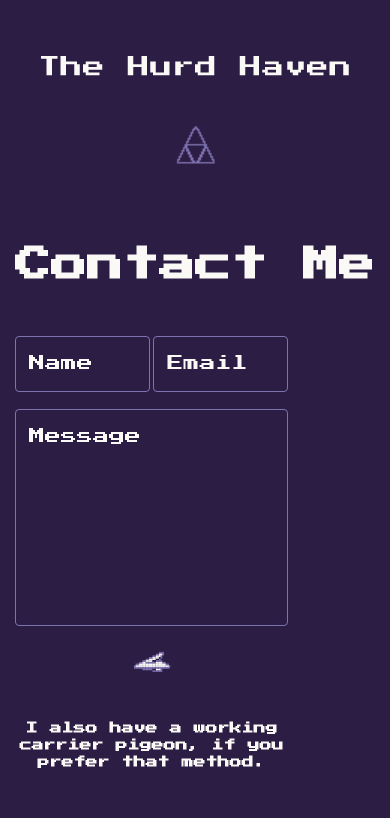
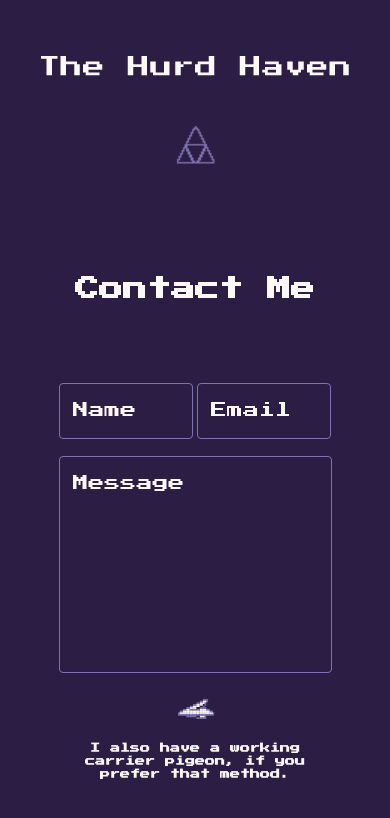
Before and after one commit to J-Henny/Portfolio, a React (Create React App) app in the folder frontend/: page /contact in a window 390 px wide. Shown: the top 818 px of the page. Built offline with nearby package versions, Linux system fonts and the light colour scheme.

Commit message:
finishing contact page

```diff
--- a/frontend/src/pages/Contact.js
+++ b/frontend/src/pages/Contact.js
@@ -22,6 +22,23 @@ const Contact = ({isNight, isMobile}) => {
     return () => clearTimeout(timer);
 
   }, [state]);
+
+  const [dotCount, setDotCount] = useState(1);
+
+  useEffect(() => {
+    const interval = setInterval(() => {
+      setDotCount((prevCount) => (prevCount % 3) + 1);
+    }, 500); // Adjust the interval duration (in milliseconds) as desired
+
+    return () => {
+      clearInterval(interval);
+    };
+  }, []);
+
+  const renderDots = () => {
+    const dots = '.'.repeat(dotCount);
+    return <span>{dots}</span>;
+  };
 
 
   let sendMessage = async () => {
@@ -81,14 +98,22 @@ const Contact = ({isNight, isMobile}) => {
   return (
     <ThemeProvider theme={theme}>
       <div style={{ display: 'flex', width: '100vw', height: '100vh', justifyContent: 'center' }}>
-        <div style={{ marginTop: '25vh' }}>
-          <h3 className='font-link' style={{ textAlign: 'center', color: '#faf9f6', fontSize: '36px' }}>
+        <div style={{ marginTop: isMobile ? '30vh' : '25vh' }}>
+          <h3 className='font-link' style={{ textAlign: 'center', color: '#faf9f6', fontSize: isMobile ? '24px' : '36px' }}>
             Contact Me
           </h3>
-          <Box display="flex" maxWidth="70vw" maxHeight="50vh" flexDirection="column" alignContent="center">
+          <Box display="flex"
+          alignItems="center"
+          justifyContent="center"
+          textAlign="center"
+          maxWidth="70vw"
+          maxHeight="50vh"
+          flexDirection="column"
+          alignContent="center"
+          margin="0 auto">
             <form>
-              <Box display="flex" flexDirection="row" marginTop="2vh" gap="1vw">
-                <TextField fullWidth label="Name" InputProps={{
+              <Box display="flex" flexDirection="row" marginTop={isMobile ? "12vh" : "12vh"} gap="1vw">
+                <TextField value={name} fullWidth label="Name" InputProps={{
                   style : {color: '#faf9f6'}
                 }}
                 InputLabelProps={{
@@ -97,7 +122,7 @@ const Contact = ({isNight, isMobile}) => {
                 onChange={(e) => {
                   setName(e.target.value);
                 }}/>
-                <TextField fullWidth label="Email" InputProps={{
+                <TextField value={email} fullWidth label="Email" InputProps={{
                   style : {color: '#faf9f6'}
                 }}
                 InputLabelProps={{
@@ -108,7 +133,7 @@ const Contact = ({isNight, isMobile}) => {
                 }}/>
               </Box>
               <Box display="flex" marginTop="2vh">
-                <TextField label="Message" fullWidth multiline rows={8} InputProps={{
+                <TextField value={message} label="Message" fullWidth multiline rows={8} InputProps={{
                   style : {color: '#faf9f6'}
                 }}
                 InputLabelProps={{
@@ -131,12 +156,12 @@ const Contact = ({isNight, isMobile}) => {
                 disableRipple
                 onClick = {sendMessage}
                 sx={{
-                  backgroundColor: 'transparent', // Remove the background color
+                  backgroundColor: 'transparent',
                   '&:hover': {
-                    backgroundColor: 'transparent', // Remove the background color on hover
+                    backgroundColor: 'transparent',
                   },
                   '&:active': {
-                    backgroundColor: 'transparent', // Remove the background color on click
+                    backgroundColor: 'transparent',
                   },
                 }}
                 >
@@ -145,16 +170,14 @@ const Contact = ({isNight, isMobile}) => {
                 <Box
                 position="absolute"
                 alignItems="center"
-                right = "15%">
-                  <span className='font-link' style={{textAlign: 'center', fontSize: isMobile ? '12px' : '20px', color: '#faf9f6'}}>
+                left="70%">
+                  <span className='font-link' style={{textAlign: 'left', fontSize: isMobile ? '10px' : '12px', color: '#faf9f6'}}>
                     {state === "idle" && (
                       <></>
                     )}
                     {state === "sending" && (
                       <h3>Sending
-                      <span style={{ animation: 'dots 1.5s infinite' }}>.</span>
-                      <span style={{ animation: 'dots 1.5s infinite', animationDelay: '0.5s' }}>.</span>
-                      <span style={{ animation: 'dots 1.5s infinite', animationDelay: '1s' }}>.</span>
+                      {renderDots()}
                       </h3>
                     )}
                     {state === "success" && (
@@ -167,7 +190,7 @@ const Contact = ({isNight, isMobile}) => {
 
                 </Box>
               </Box>
-              <h3 className="font-link" style={{lineHeight: '2vh', fontSize: '12px', textAlign: 'center', marginTop: '5vh', color: '#faf9f6'}}>I also have a working carrier pigeon, if you prefer that method.</h3>
+              <h3 className="font-link" style={{lineHeight: isMobile ? '1.5vh' : '2vh', fontSize: isMobile ? '10px' : '12px', textAlign: 'center', marginTop: isMobile ? '2vh' : '5vh', color: '#faf9f6'}}>I also have a working carrier pigeon, if you prefer that method.</h3>
 
             </form>
           </Box>
```
